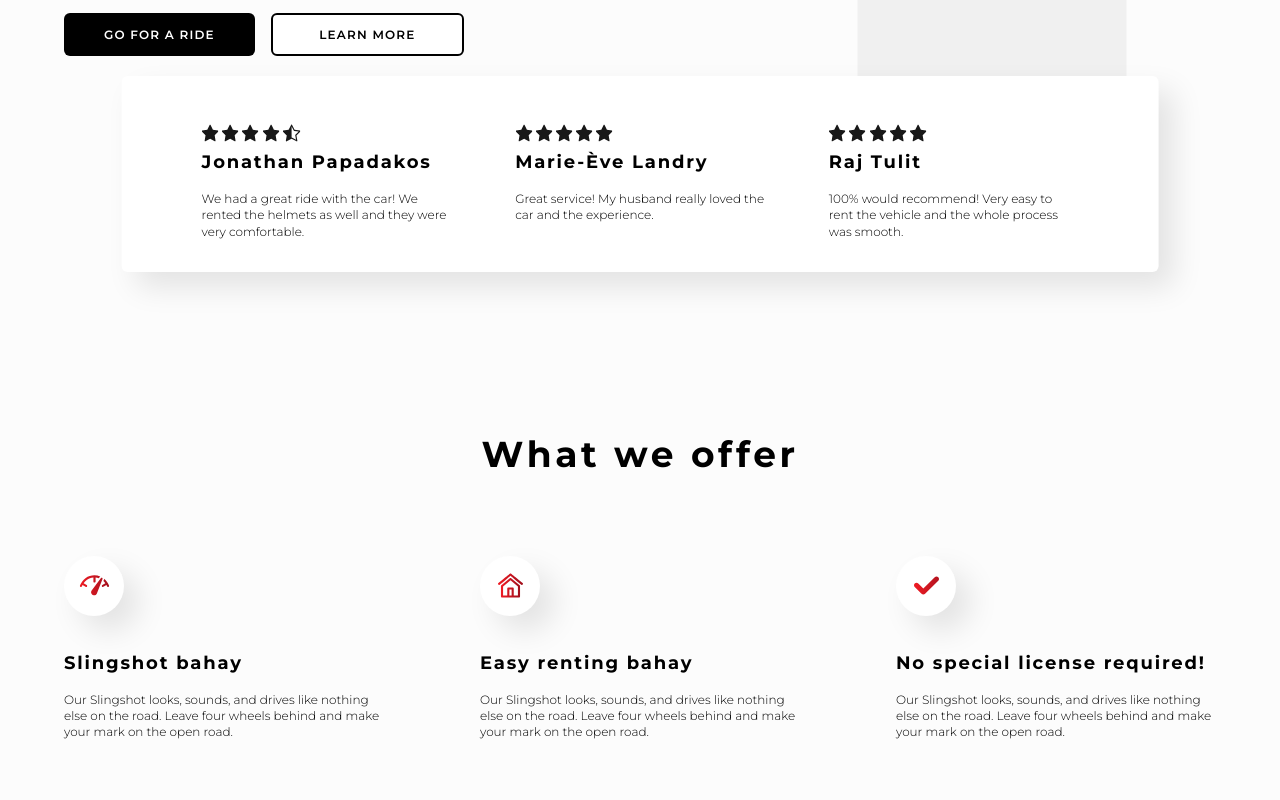
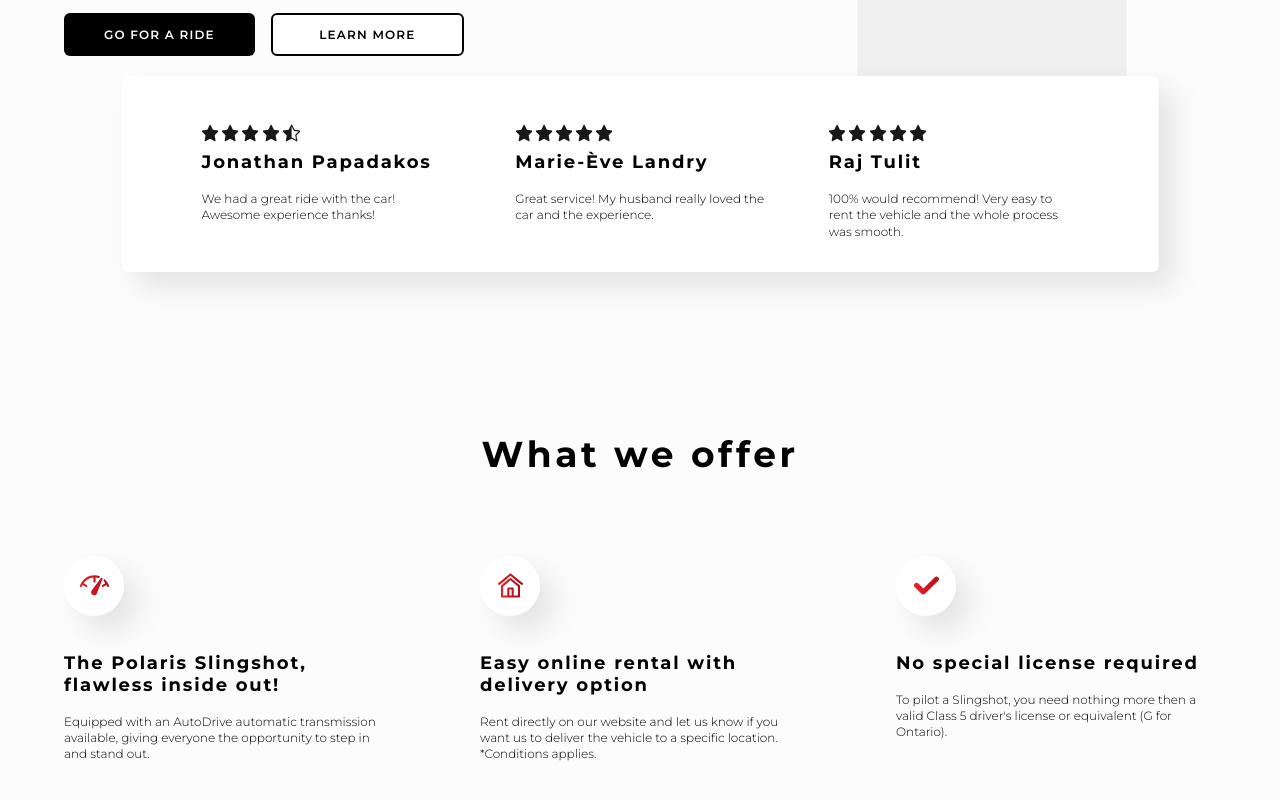
Before and after one commit to chilucdiep/vroom2, a Next.js app: page / in a window 1280 px wide. Shown: the part 556-1356 px from the top of the page. Built offline with nearby package versions, Linux system fonts and the light colour scheme.

Commit message:
Content changes

```diff
--- a/components/About/About.module.scss
+++ b/components/About/About.module.scss
@@ -21,6 +21,7 @@
 
     h1 {
       margin: 0.5em 0 1.5em;
+      max-width: 1100px;
     }
 
     p {
--- a/components/About/Hero.tsx
+++ b/components/About/Hero.tsx
@@ -11,8 +11,8 @@ export default function Hero() {
       </div>
       <h3>Vroom2 isn’t just any ordinary car rental company</h3>
       <h1 className="BigTitle">
-        WE ARE AN <span className="Gradient">ACTIVE LIFESTYLE</span> VEHICLE
-        RENTAL COMPANY
+        WE ARE AN EXCLUSIVE EXPERIENCE{" "}
+        <span className="Gradient">ACTIVE LIFESTYLE</span> VEHICLE COMPANY
       </h1>
       <p>
         Our mission is to provide an unique and exhilarating experience to our
--- a/components/Features/Features.tsx
+++ b/components/Features/Features.tsx
@@ -13,22 +13,18 @@ export function Features() {
         <GridItem
           icon={SpeedIcon}
           iconWidth={35}
-          title="Slingshot bahay"
-          text="Our Slingshot looks, sounds, and drives like nothing else on the road. Leave four wheels behind and make your mark on the open road.
-"
+          title="The Polaris Slingshot, flawless inside out!"
+          text="Equipped with an AutoDrive automatic transmission available, giving everyone the opportunity to step in and stand out."
         />
         <GridItem
           icon={HomeIcon}
-          title="Easy renting bahay"
-          text="Our Slingshot looks, sounds, and drives like nothing else on the road. Leave four wheels behind and make your mark on the open road.
-
-"
+          title="Easy online rental with delivery option"
+          text="Rent directly on our website and let us know if you want us to deliver the vehicle to a specific location. *Conditions applies."
         />
         <GridItem
           icon={CheckIcon}
-          title="No special license required!"
-          text="Our Slingshot looks, sounds, and drives like nothing else on the road. Leave four wheels behind and make your mark on the open road.
-"
+          title="No special license required"
+          text="To pilot a Slingshot, you need nothing more then a valid Class 5 driver's license or equivalent (G for Ontario)."
         />
       </div>
     </section>
--- a/components/Home/Hero.tsx
+++ b/components/Home/Hero.tsx
@@ -40,10 +40,7 @@ export default function Hero() {
             <Image src={StarHalfIcon} alt="Star" height={18} />
           </div>
           <h3>Jonathan Papadakos</h3>
-          <p>
-            We had a great ride with the car! We rented the helmets as well and
-            they were very comfortable.
-          </p>
+          <p>We had a great ride with the car! Awesome experience thanks!</p>
         </div>
         <div>
           <div className={styles.Ratings}>
```
